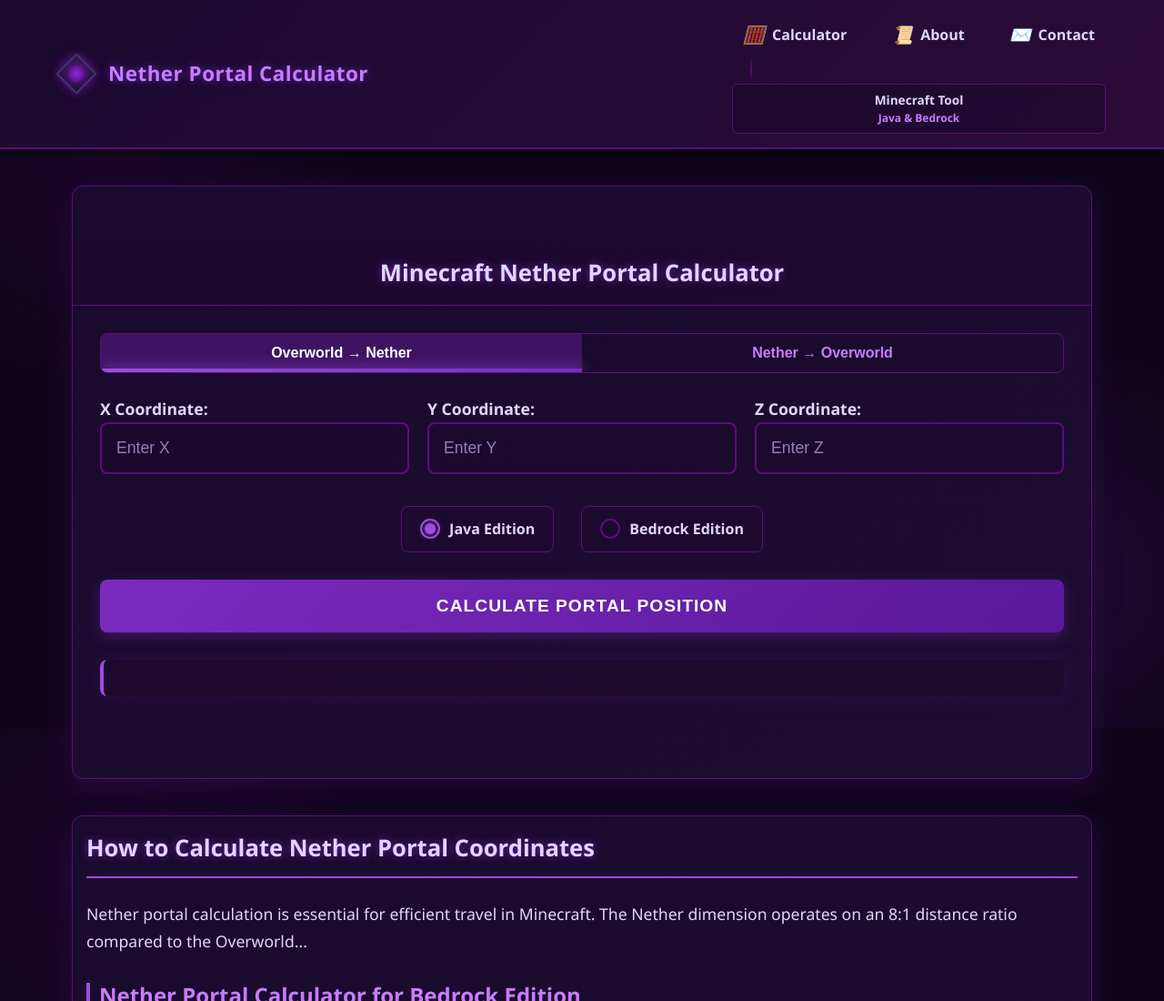
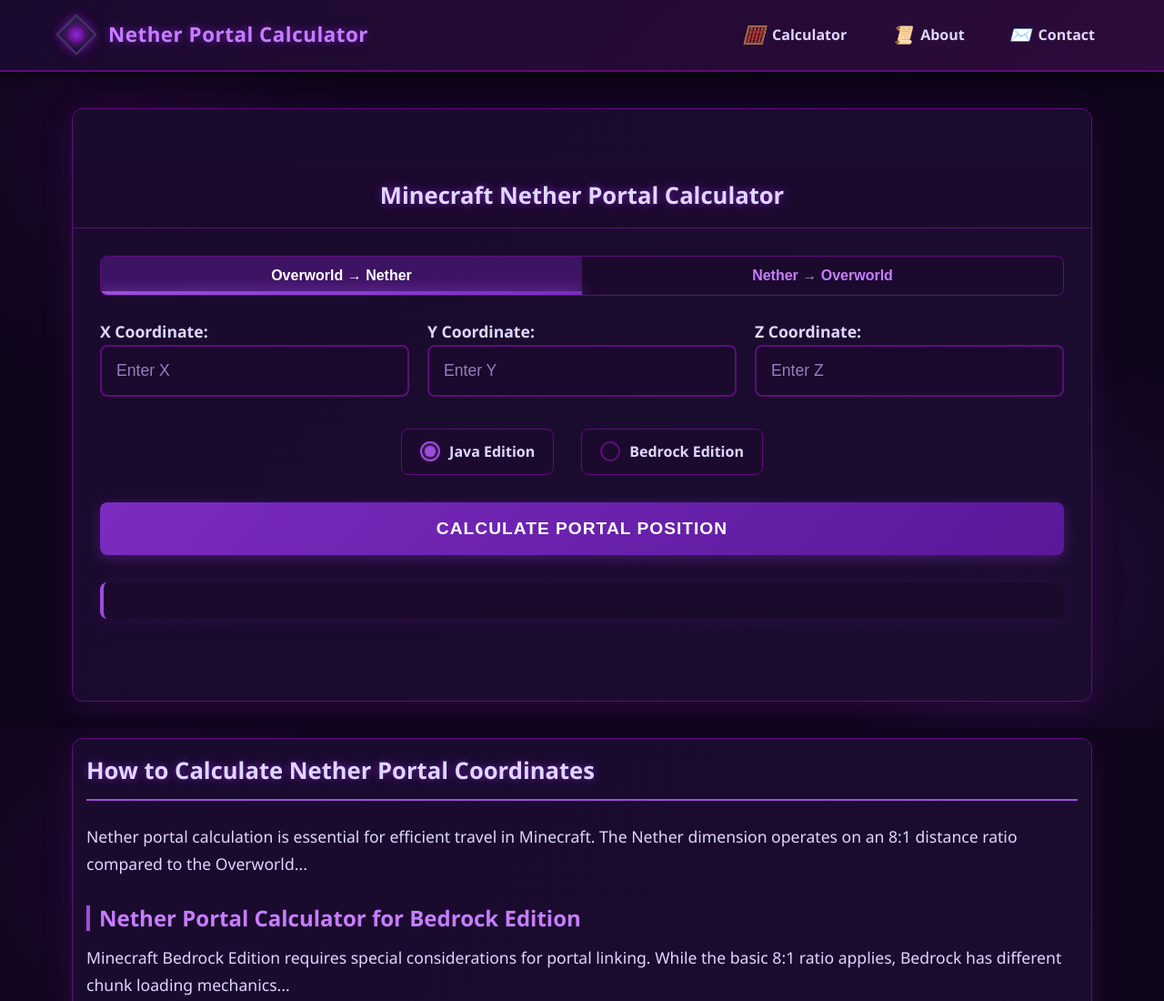
Before and after one commit to adityawebtech/npc, a plain HTML site: page index.html in a window 1280 px wide. Shown: the top 1100 px of the page at 91% size. Drawn offline with Linux system fonts and the light colour scheme.

Commit message:
Update header.html

```diff
--- a/components/header.html
+++ b/components/header.html
@@ -22,11 +22,6 @@
                 <li><a href="about.html"><i class="nav-icon">📜</i> About</a></li>
                 <li><a href="contact.html"><i class="nav-icon">✉️</i> Contact</a></li>
             </ul>
-            <div class="nav-divider"></div>
-            <div class="edition-badge">
-                <span>Minecraft Tool</span>
-                <span>Java & Bedrock</span>
-            </div>
         </nav>
     </div>
 </header>
```
